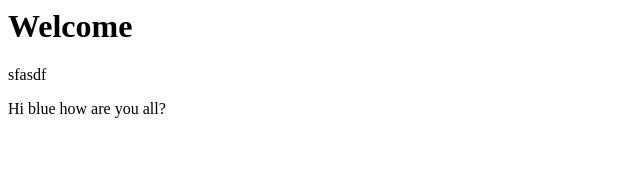
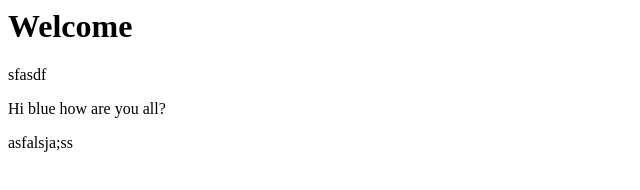
Before and after one commit to kapoormanish/git-demo-2, a plain HTML site: page index.html in a window 1280 px wide. Shown: the full height of the page, 0-640 px from the left. Drawn offline with Linux system fonts and the light colour scheme.

Commit message:
Update index.html

```diff
--- a/index.html
+++ b/index.html
@@ -6,5 +6,7 @@
     <h1>Welcome</h1>
 sfasdf
 <p> Hi blue how are you all? </p>
+
+    asfalsja;ss
 </body>
 </html>
```
